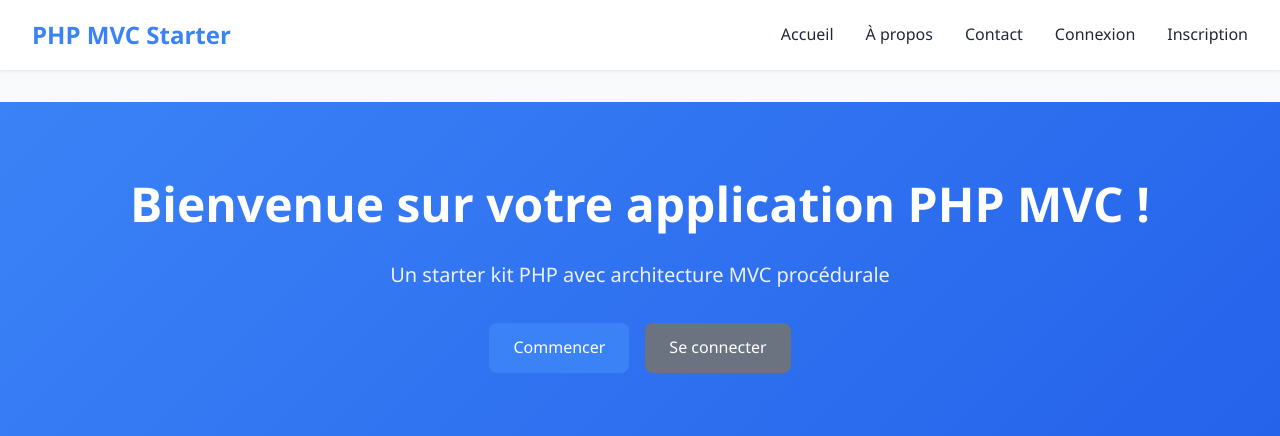
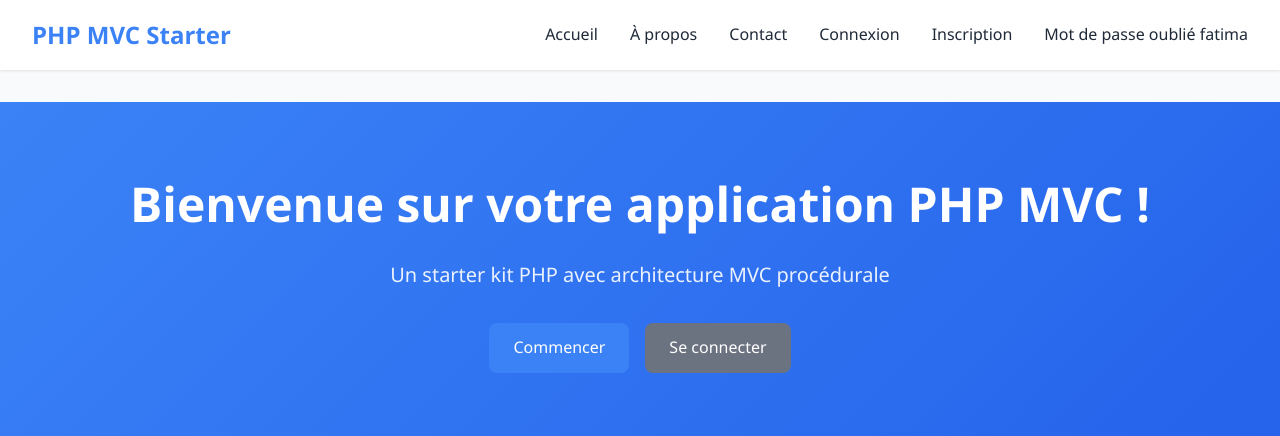
Before and after one commit to gabriel-viallard-fortier/Atelier-phase1-JKG, a PHP site: page /php-starter-cdpi/ in a window 1280 px wide. Shown: the top 436 px of the page. Run offline with PHP 8.4, Linux system fonts and the light colour scheme.

Commit message:
add link forgot password 2

```diff
--- a/views/layouts/layout.php
+++ b/views/layouts/layout.php
@@ -22,6 +22,7 @@
                 <?php else: ?>
                     <li><a href="<?php echo url('auth/login'); ?>">Connexion</a></li>
                     <li><a href="<?php echo url('auth/register'); ?>">Inscription</a></li>
+                    <li><a href="<?php echo url('auth/forgot-password2'); ?>">Mot de passe oublié fatima</a></li>
                 <?php endif; ?>
             </ul>
         </nav>
```
